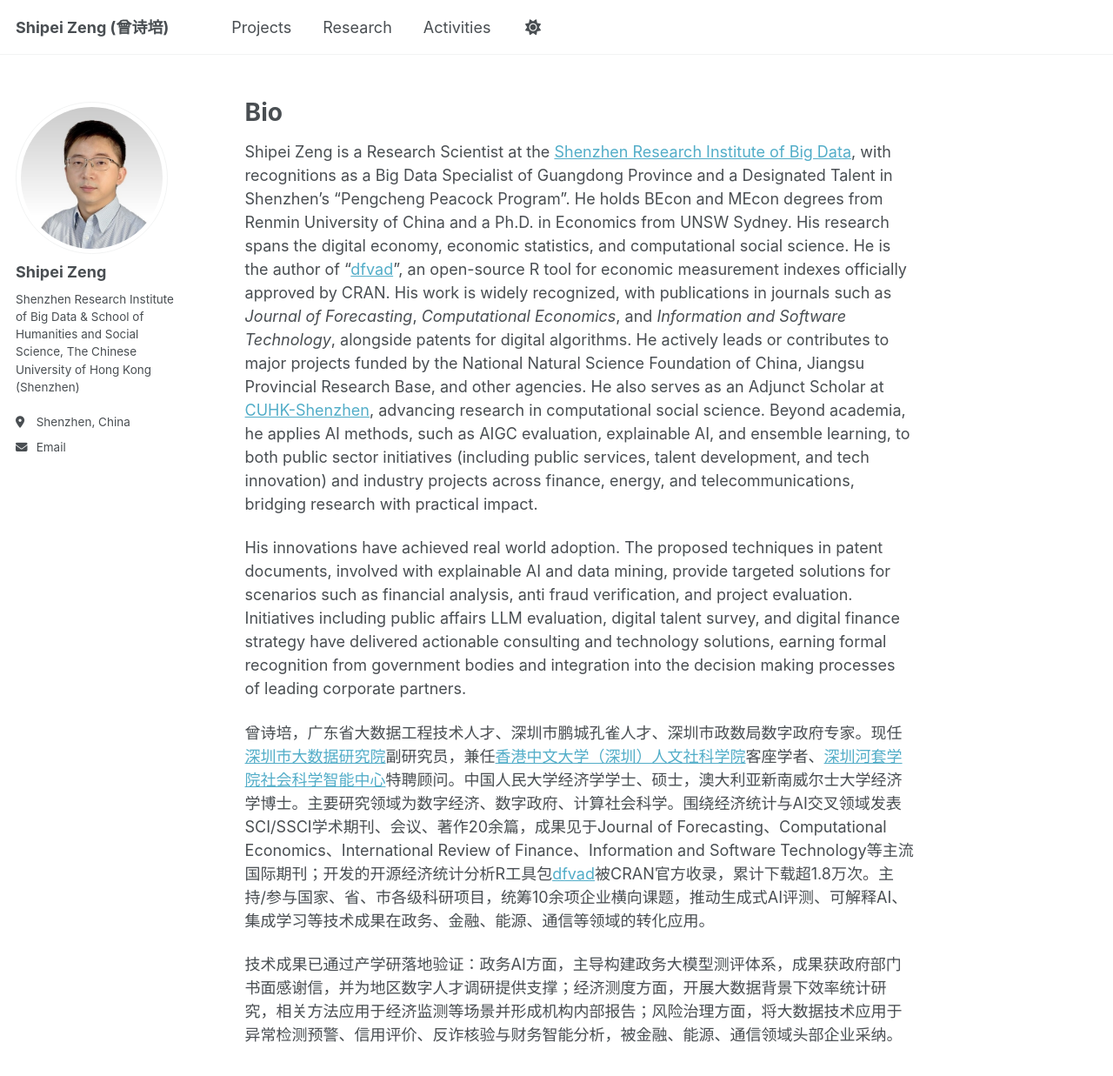
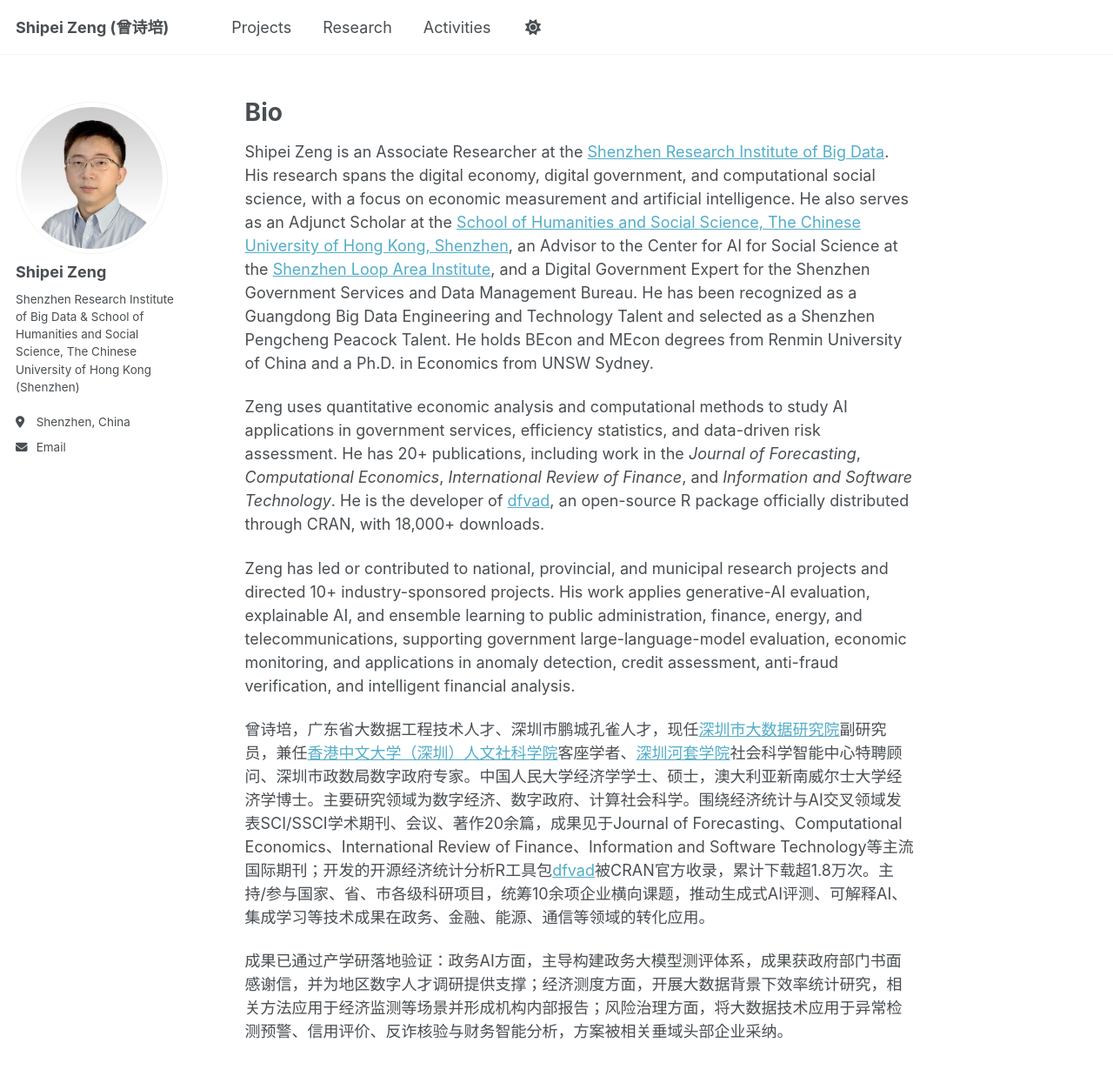
Before and after one commit to shipei-zeng/shipei-zeng.github.io, a Jekyll site: the page built from _pages/about.md, in a window 1280 px wide and 1400 px high. Shown: the top 1237 px of the window at 87% size. Built offline with Jekyll 4.4.1, drawn with Linux system fonts in a browser that asks for light colours; a script that is not in the unit is left out.

Commit message:
Update bio and research focus for Shipei Zeng

```diff
--- a/_pages/about.md
+++ b/_pages/about.md
@@ -8,10 +8,12 @@ redirect_from:
 ---
 Bio
 ======
-Shipei Zeng is a Research Scientist at the [Shenzhen Research Institute of Big Data](https://www.sribd.cn/), with recognitions as a Big Data Specialist of Guangdong Province and a Designated Talent in Shenzhen's "Pengcheng Peacock Program". He holds BEcon and MEcon degrees from Renmin University of China and a Ph.D. in Economics from UNSW Sydney. His research spans the digital economy, economic statistics, and computational social science. He is the author of "[dfvad](https://cran.r-project.org/web/packages/dfvad/index.html)", an open-source R tool for economic measurement indexes officially approved by CRAN. His work is widely recognized, with publications in journals such as *Journal of Forecasting*, *Computational Economics*, and *Information and Software Technology*, alongside patents for digital algorithms. He actively leads or contributes to major projects funded by the National Natural Science Foundation of China, Jiangsu Provincial Research Base, and other agencies. He also serves as an Adjunct Scholar at [CUHK-Shenzhen](https://hss.cuhk.edu.cn/page/1350), advancing research in computational social science. Beyond academia, he applies AI methods, such as AIGC evaluation, explainable AI, and ensemble learning, to both public sector initiatives (including public services, talent development, and tech innovation) and industry projects across finance, energy, and telecommunications, bridging research with practical impact.
+Shipei Zeng is an Associate Researcher at the [Shenzhen Research Institute of Big Data](http://sribd.cn/en/teacher/320). His research spans the digital economy, digital government, and computational social science, with a focus on economic measurement and artificial intelligence. He also serves as an Adjunct Scholar at the [School of Humanities and Social Science, The Chinese University of Hong Kong, Shenzhen](https://hss.cuhk.edu.cn/en/page/1350), an Advisor to the Center for AI for Social Science at the [Shenzhen Loop Area Institute](https://www.slai.edu.cn/en/home), and a Digital Government Expert for the Shenzhen Government Services and Data Management Bureau. He has been recognized as a Guangdong Big Data Engineering and Technology Talent and selected as a Shenzhen Pengcheng Peacock Talent. He holds BEcon and MEcon degrees from Renmin University of China and a Ph.D. in Economics from UNSW Sydney.
 
-His innovations have achieved real world adoption. The proposed techniques in patent documents, involved with explainable AI and data mining, provide targeted solutions for scenarios such as financial analysis, anti fraud verification, and project evaluation. Initiatives including public affairs LLM evaluation, digital talent survey, and digital finance strategy have delivered actionable consulting and technology solutions, earning formal recognition from government bodies and integration into the decision making processes of leading corporate partners.
+Zeng uses quantitative economic analysis and computational methods to study AI applications in government services, efficiency statistics, and data-driven risk assessment. He has 20+ publications, including work in the *Journal of Forecasting*, *Computational Economics*, *International Review of Finance*, and *Information and Software Technology*. He is the developer of [dfvad](https://cran.r-project.org/web/packages/dfvad/index.html), an open-source R package officially distributed through CRAN, with 18,000+ downloads.
 
-曾诗培，广东省大数据工程技术人才、深圳市鹏城孔雀人才、深圳市政数局数字政府专家。现任[深圳市大数据研究院](http://sribd.cn/teacher/320)副研究员，兼任[香港中文大学（深圳）人文社科学院](https://hss.cuhk.edu.cn/page/1350)客座学者、[深圳河套学院社会科学智能中心](https://www.slai.edu.cn/zh-hans)特聘顾问。中国人民大学经济学学士、硕士，澳大利亚新南威尔士大学经济学博士。主要研究领域为数字经济、数字政府、计算社会科学。围绕经济统计与AI交叉领域发表SCI/SSCI学术期刊、会议、著作20余篇，成果见于Journal of Forecasting、Computational Economics、International Review of Finance、Information and Software Technology等主流国际期刊；开发的开源经济统计分析R工具包[dfvad](https://cran.r-project.org/web/packages/dfvad/index.html)被CRAN官方收录，累计下载超1.8万次。主持/参与国家、省、市各级科研项目，统筹10余项企业横向课题，推动生成式AI评测、可解释AI、集成学习等技术成果在政务、金融、能源、通信等领域的转化应用。
+Zeng has led or contributed to national, provincial, and municipal research projects and directed 10+ industry-sponsored projects. His work applies generative-AI evaluation, explainable AI, and ensemble learning to public administration, finance, energy, and telecommunications, supporting government large-language-model evaluation, economic monitoring, and applications in anomaly detection, credit assessment, anti-fraud verification, and intelligent financial analysis.
 
-技术成果已通过产学研落地验证：政务AI方面，主导构建政务大模型测评体系，成果获政府部门书面感谢信，并为地区数字人才调研提供支撑；经济测度方面，开展大数据背景下效率统计研究，相关方法应用于经济监测等场景并形成机构内部报告；风险治理方面，将大数据技术应用于异常检测预警、信用评价、反诈核验与财务智能分析，被金融、能源、通信领域头部企业采纳。
+曾诗培，广东省大数据工程技术人才、深圳市鹏城孔雀人才，现任[深圳市大数据研究院](http://sribd.cn/teacher/320)副研究员，兼任[香港中文大学（深圳）人文社科学院](https://hss.cuhk.edu.cn/page/1350)客座学者、[深圳河套学院](https://www.slai.edu.cn/zh-hans)社会科学智能中心特聘顾问、深圳市政数局数字政府专家。中国人民大学经济学学士、硕士，澳大利亚新南威尔士大学经济学博士。主要研究领域为数字经济、数字政府、计算社会科学。围绕经济统计与AI交叉领域发表SCI/SSCI学术期刊、会议、著作20余篇，成果见于Journal of Forecasting、Computational Economics、International Review of Finance、Information and Software Technology等主流国际期刊；开发的开源经济统计分析R工具包[dfvad](https://cran.r-project.org/web/packages/dfvad/index.html)被CRAN官方收录，累计下载超1.8万次。主持/参与国家、省、市各级科研项目，统筹10余项企业横向课题，推动生成式AI评测、可解释AI、集成学习等技术成果在政务、金融、能源、通信等领域的转化应用。
+
+成果已通过产学研落地验证：政务AI方面，主导构建政务大模型测评体系，成果获政府部门书面感谢信，并为地区数字人才调研提供支撑；经济测度方面，开展大数据背景下效率统计研究，相关方法应用于经济监测等场景并形成机构内部报告；风险治理方面，将大数据技术应用于异常检测预警、信用评价、反诈核验与财务智能分析，方案被相关垂域头部企业采纳。
```
